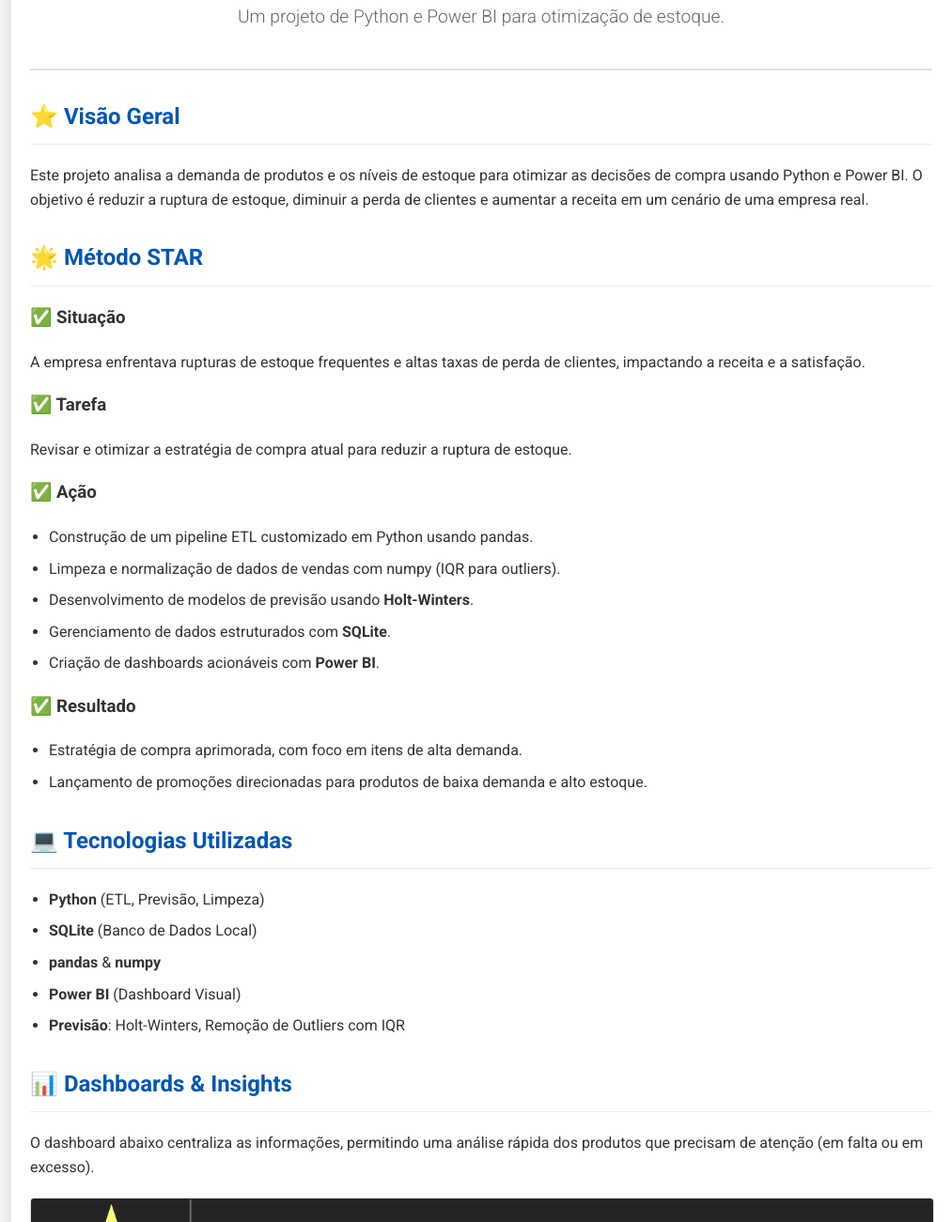
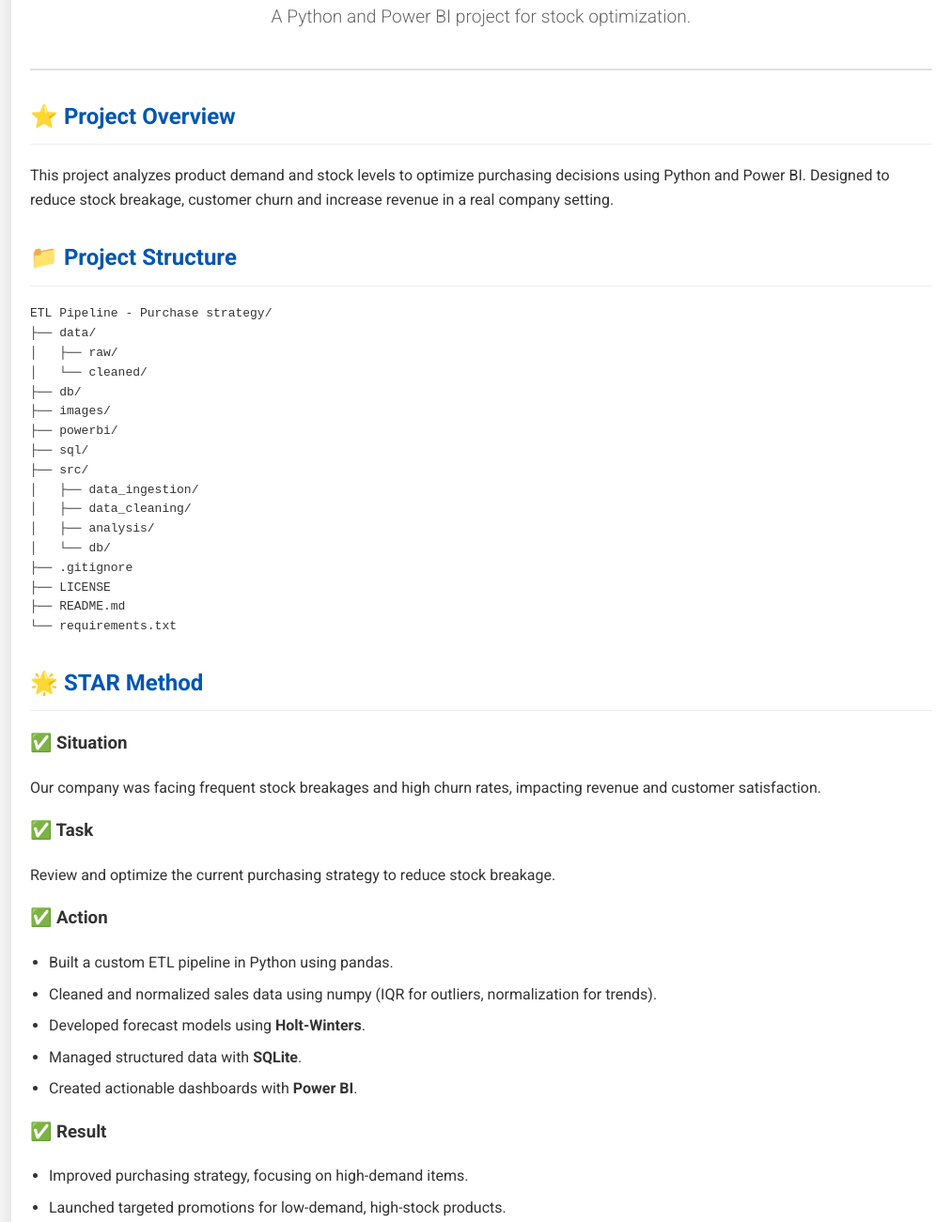
Before and after one commit to kaiquenorofer/purchasing_strategy_optimization, a plain HTML site: page index.html in a window 1280 px wide. Shown: the part 197-1498 px from the top of the page at 94% size, without its empty margins (128-1140 px from the left). Drawn offline with Linux system fonts and the light colour scheme.

Commit message:
v1.06 - html and readme translation

```diff
--- a/index.html
+++ b/index.html
@@ -1,9 +1,9 @@
 <!DOCTYPE html>
-<html lang="pt-br">
+<html lang="en">
 <head>
     <meta charset="UTF-8">
     <meta name="viewport" content="width=device-width, initial-scale=1.0">
-    <title>Análise de Inventário - Portfólio</title>
+    <title>Inventory Analysis - Portfolio Project</title>
     <link rel="stylesheet" href="style.css">
     <link href="https://fonts.googleapis.com/css2?family=Roboto:wght@300;400;700&display=swap" rel="stylesheet">
 </head>
@@ -11,58 +11,79 @@
 
     <div class="container">
         <header>
-            <h1>🧠 Análise de Inventário com Curva ABC e Otimização de Compra</h1>
-            <p class="subtitle">Um projeto de Python e Power BI para otimização de estoque.</p>
+            <h1>🧠 ABC Curve Inventory Analysis & Purchase Strategy Optimization</h1>
+            <p class="subtitle">A Python and Power BI project for stock optimization.</p>
         </header>
 
         <section>
-            <h2>⭐ Visão Geral</h2>
+            <h2>⭐ Project Overview</h2>
             <p>
-                Este projeto analisa a demanda de produtos e os níveis de estoque para otimizar as decisões de compra usando Python e Power BI. O objetivo é reduzir a ruptura de estoque, diminuir a perda de clientes e aumentar a receita em um cenário de uma empresa real.
+                This project analyzes product demand and stock levels to optimize purchasing decisions using Python and Power BI. Designed to reduce stock breakage, customer churn and increase revenue in a real company setting.
             </p>
         </section>
 
         <section>
-            <h2>🌟 Método STAR</h2>
-            <h3>✅ Situação</h3>
-            <p>A empresa enfrentava rupturas de estoque frequentes e altas taxas de perda de clientes, impactando a receita e a satisfação.</p>
-            <h3>✅ Tarefa</h3>
-            <p>Revisar e otimizar a estratégia de compra atual para reduzir a ruptura de estoque.</p>
-            <h3>✅ Ação</h3>
+            <h2>📁 Project Structure</h2>
+            <pre class="code-block"><code>ETL Pipeline - Purchase strategy/
+├── data/
+│   ├── raw/
+│   └── cleaned/
+├── db/
+├── images/
+├── powerbi/
+├── sql/
+├── src/
+│   ├── data_ingestion/
+│   ├── data_cleaning/
+│   ├── analysis/
+│   └── db/
+├── .gitignore
+├── LICENSE
+├── README.md
+└── requirements.txt</code></pre>
+        </section>
+
+        <section>
+            <h2>🌟 STAR Method</h2>
+            <h3>✅ Situation</h3>
+            <p>Our company was facing frequent stock breakages and high churn rates, impacting revenue and customer satisfaction.</p>
+            <h3>✅ Task</h3>
+            <p>Review and optimize the current purchasing strategy to reduce stock breakage.</p>
+            <h3>✅ Action</h3>
             <ul>
-                <li>Construção de um pipeline ETL customizado em Python usando pandas.</li>
-                <li>Limpeza e normalização de dados de vendas com numpy (IQR para outliers).</li>
-                <li>Desenvolvimento de modelos de previsão usando <strong>Holt-Winters</strong>.</li>
-                <li>Gerenciamento de dados estruturados com <strong>SQLite</strong>.</li>
-                <li>Criação de dashboards acionáveis com <strong>Power BI</strong>.</li>
+                <li>Built a custom ETL pipeline in Python using pandas.</li>
+                <li>Cleaned and normalized sales data using numpy (IQR for outliers, normalization for trends).</li>
+                <li>Developed forecast models using <strong>Holt-Winters</strong>.</li>
+                <li>Managed structured data with <strong>SQLite</strong>.</li>
+                <li>Created actionable dashboards with <strong>Power BI</strong>.</li>
             </ul>
-            <h3>✅ Resultado</h3>
+            <h3>✅ Result</h3>
             <ul>
-                <li>Estratégia de compra aprimorada, com foco em itens de alta demanda.</li>
-                <li>Lançamento de promoções direcionadas para produtos de baixa demanda e alto estoque.</li>
+                <li>Improved purchasing strategy, focusing on high-demand items.</li>
+                <li>Launched targeted promotions for low-demand, high-stock products.</li>
             </ul>
         </section>
 
         <section class="tech-stack">
-            <h2>💻 Tecnologias Utilizadas</h2>
+            <h2>💻 Tech Stack</h2>
             <ul>
-                <li><strong>Python</strong> (ETL, Previsão, Limpeza)</li>
-                <li><strong>SQLite</strong> (Banco de Dados Local)</li>
+                <li><strong>Python</strong> (ETL, forecasting, cleaning)</li>
+                <li><strong>SQLite</strong> (local DB)</li>
                 <li><strong>pandas</strong> & <strong>numpy</strong></li>
-                <li><strong>Power BI</strong> (Dashboard Visual)</li>
-                <li><strong>Previsão</strong>: Holt-Winters, Remoção de Outliers com IQR</li>
+                <li><strong>Power BI</strong> (visual dashboard)</li>
+                <li><strong>Forecasting</strong>: Holt-Winters, IQR outlier removal</li>
             </ul>
         </section>
 
         <section>
             <h2>📊 Dashboards & Insights</h2>
-            <p>O dashboard abaixo centraliza as informações, permitindo uma análise rápida dos produtos que precisam de atenção (em falta ou em excesso).</p>
-            <img src="images/powerbi.png" alt="Preview do Dashboard no Power BI" class="dashboard-image">
+            <p>The dashboard below centralizes information, allowing for a quick analysis of products that need attention.</p>
+            <img src="images/powerbi.png" alt="Dashboard Preview in Power BI" class="dashboard-image">
         </section>
 
         <footer>
-            <p>Projeto desenvolvido por Kaique Catarin de Oliveira.</p>
-            <a href="https://github.com/kaiquenorofer/purchasing_strategy_optimization" target="_blank">Ver o código no GitHub</a>
+            <p>Project developed by Kaique Catarin de Oliveira.</p>
+            <a href="https://github.com/kaiquenorofer/purchasing_strategy_optimization" target="_blank">View Code on GitHub</a>
         </footer>
 
     </div>
```
Also changed, not shown: 1 other file.
